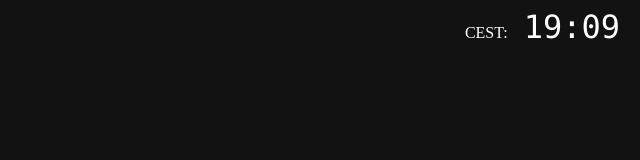
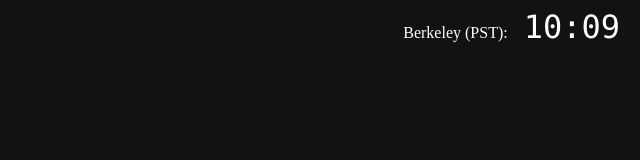
Before and after one commit to xbjfk/xbjfk.github.io, a plain HTML site: page index.html in a window 1280 px wide. Shown: the full height of the page, 640-1280 px from the left. Drawn offline with Linux system fonts and the light colour scheme.

Commit message:
revert back

```diff
--- a/index.html
+++ b/index.html
@@ -74,7 +74,7 @@
 			settings</button>
 	</div>
 	<div>
-		CEST:
+		Berkeley (PST):
 		<p id="berkeley" class="clock"></p>
 	</div>
 	<script>
@@ -118,22 +118,17 @@
 			const seconds = settings.showSeconds ? {second: '2-digit'} : {}
 			let auckland = date.toLocaleString(settings.hr24 ? 'en-GB' : 'en-US', {timeZone: 'Pacific/Auckland', hour: '2-digit', minute: '2-digit', ...seconds});
 			let berkeley = date.toLocaleString(settings.hr24 ? 'en-GB' : 'en-US', {timeZone: 'US/Pacific', hour: '2-digit', minute: '2-digit', ...seconds});
-			let gb = date.toLocaleString(settings.hr24 ? 'en-GB' : 'en-US', {timeZone: 'Europe/Berlin', hour: '2-digit', minute: '2-digit', ...seconds});
 
 			if (settings.showDate) {
 				const aucklandDate = date.toLocaleDateString(undefined, {timeZone: 'Pacific/Auckland', weekday: 'short', month: 'short', day: 'numeric'})
 				const berkeleyDate = date.toLocaleDateString(undefined, {timeZone: 'US/Pacific', weekday: 'short', month: 'short', day: 'numeric'})
-				const gbDate = date.toLocaleDateString(undefined, {timeZone: 'Europe/Berlin', weekday: 'short', month: 'short', day: 'numeric'})
 
 				auckland = `${auckland}<span class="date">${aucklandDate}</span>`
 				berkeley = `${berkeley}<span class="date">${berkeleyDate}</span>`
-				gb = `${berkeley}<span class="date">${gbDate}</span>`
 			}
 
 			document.getElementById("auckland").innerHTML = auckland
-			// NOTE: temp!
-			// document.getElementById("berkeley").innerHTML = berkeley
-			document.getElementById("berkeley").innerHTML = gb
+			document.getElementById("berkeley").innerHTML = berkeley
 		}
 
 		async function clockLoop() {
```
